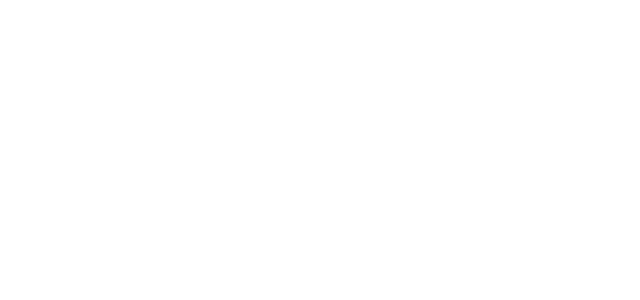
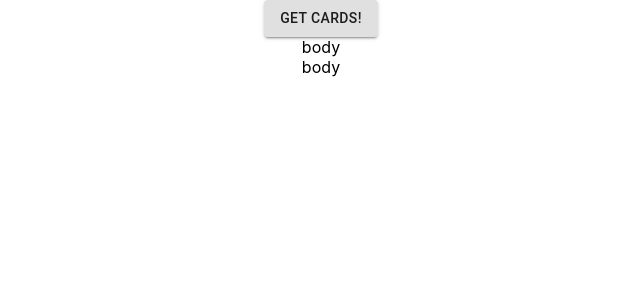
Before and after one commit to ewgewgewg/munchies, a React (Create React App) app: page / in a window 1280 px wide. Shown: the top 300 px of the page, without its empty margins (319-959 px from the left). Built offline with nearby package versions, Linux system fonts and the light colour scheme.

Commit message:
add basic map

```diff
--- a/src/App.js
+++ b/src/App.js
@@ -1,5 +1,6 @@
-import React from 'react';
-import './App.css';
+import React, { useState } from 'react'
+import { Button } from '@material-ui/core'
+import './App.css'
 
 const monsters = [
   {
@@ -858,8 +859,11 @@
 ]
 
 function App() {
+  const [selectedMonsters, setSelectedMonsters] = useState([1,2])
   return (
     <div className="App">
+      <Button variant="contained">Get Cards!</Button>
+      {selectedMonsters.map(selected=><div>body</div>)}
     </div>
   );
 }
```
